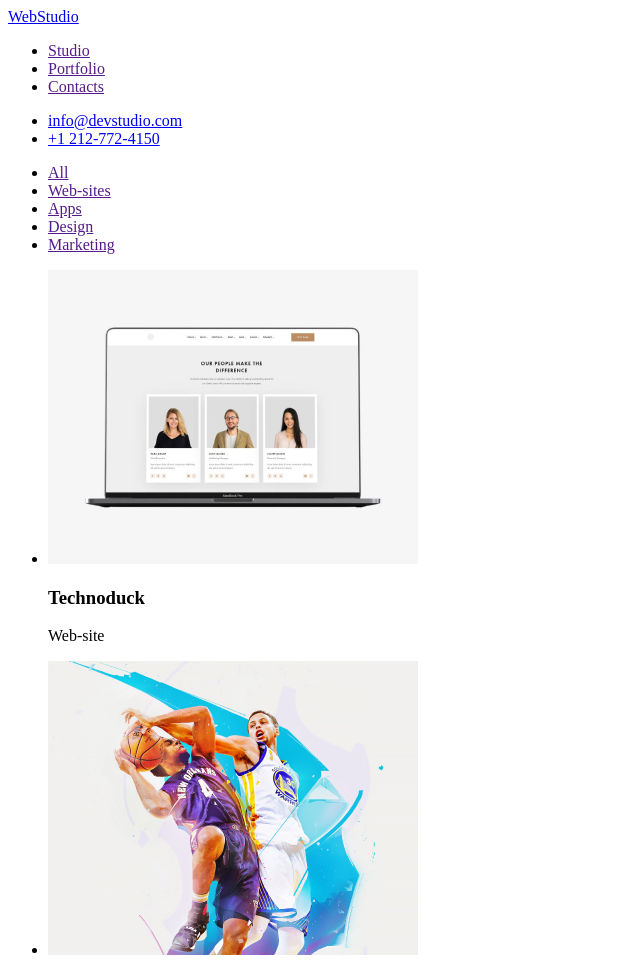
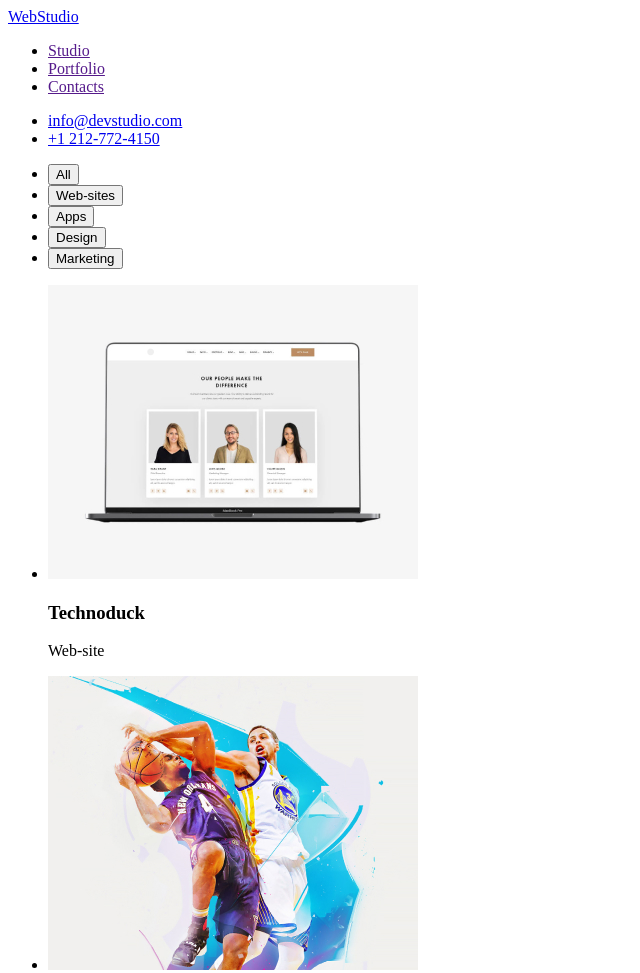
Before and after one commit to IYuliia/goit-markup-hw-02-fullstack, a plain HTML site: page portfolio.html in a window 1280 px wide. Shown: the top 973 px of the page, without its empty margins (0-640 px from the left). Drawn offline with Linux system fonts and the light colour scheme.

Commit message:
changed to buttons in portfolio.html

```diff
--- a/portfolio.html
+++ b/portfolio.html
@@ -23,13 +23,13 @@
     </header>
     <main>
       <section>
-        <h2 hidden>Product list</h2>
+        <h2 hidden>Filter</h2>
         <ul>
-          <li><a href="">All</a></li>
-          <li><a href="">Web-sites</a></li>
-          <li><a href="">Apps</a></li>
-          <li><a href="">Design</a></li>
-          <li><a href="">Marketing</a></li>
+          <li><button type="button">All</button></li>
+          <li><button type="button">Web-sites</button></li>
+          <li><button type="button">Apps</button></li>
+          <li><button type="button">Design</button></li>
+          <li><button type="button">Marketing</button></li>
         </ul>
       </section>
       <section>
```
